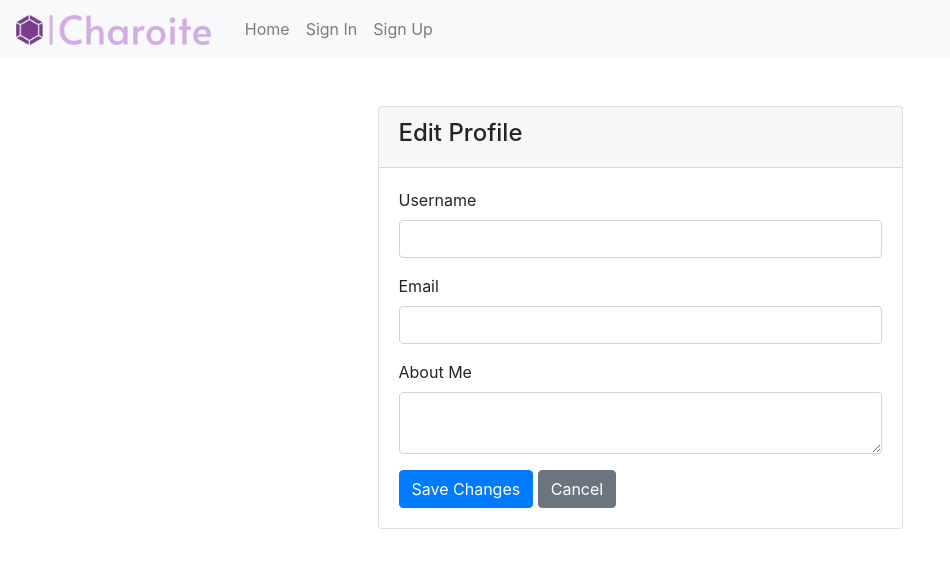
After one commit to nuochka/Charoite, a Flask app: template blog/templates/edit_profile.html in a window 1280 px wide. The commit adds this page. Shown: the top 568 px of the page, without its empty margins (0-950 px from the left). Run offline with Flask 3, Linux system fonts and the light colour scheme; the template is opened without the code that fills it, so the values that code supplies are empty; some libraries are stand-ins or nearby versions.

Commit message:
Added a button and page for editing user's profile

```diff
--- /dev/null
+++ b/blog/templates/edit_profile.html
@@ -0,0 +1,33 @@
+{% extends "base.html" %}
+
+{% block content %}
+    <div class="container mt-5">
+        <div class="row justify-content-center">
+            <div class="col-md-6">
+                <div class="card">
+                    <div class="card-header">
+                        <h4>Edit Profile</h4>
+                    </div>
+                    <div class="card-body">
+                        <form method="POST">
+                            <div class="form-group">
+                                <label for="username">Username</label>
+                                <input type="text" name="username" id="username" class="form-control" value="{{ user.username }}" required>
+                            </div>
+                            <div class="form-group">
+                                <label for="email">Email</label>
+                                <input type="email" name="email" id="email" class="form-control" value="{{ user.email }}" required>
+                            </div>
+                            <div class="form-group">
+                                <label for="bio">About Me</label>
+                                <textarea name="bio" id="bio" class="form-control">{{ user.bio }}</textarea>
+                            </div>
+                            <button type="submit" class="btn btn-primary">Save Changes</button>
+                            <a href="{{ url_for('profile.user_profile', username=user.username) }}" class="btn btn-secondary">Cancel</a>
+                        </form>
+                    </div>
+                </div>
+            </div>
+        </div>
+    </div>
+{% endblock %}
--- a/blog/templates/posts_div.html
+++ b/blog/templates/posts_div.html
@@ -10,7 +10,7 @@
         {% for post in posts %}
             <div class="card border-dark">
                 <div class="card-header d-flex justify-content-between align-items-center">
-                    <a href="/posts/{{ post.author }}">{{ post.author }}</a>
+                    <a href="/profile/{{ post.author }}">{{ post.author }}</a>
                     {% if session.username == post.author %}
                         <div class="btn-group">
                             <form method="POST" action="{{ url_for('views.delete_post', post_id=post._id) }}">
--- a/blog/templates/profile.html
+++ b/blog/templates/profile.html
@@ -18,6 +18,10 @@
                     <div class="card-header">
                         <h4>User Profile</h4>
                     </div>
+                    {% if session.username == user.username %}
+                    <a href="{{ url_for('profile.edit_profile', username=user.username) }}" class="btn btn-sm btn-primary">Edit Profile</a>
+                    {% endif %}
+
                     <div class="card-body">
                         <div class="profile-details">
                             <p><strong>Username:</strong> {{ user.username }}</p>
```
Also changed, not shown: blog/profile.py (+22 -2 lines).
